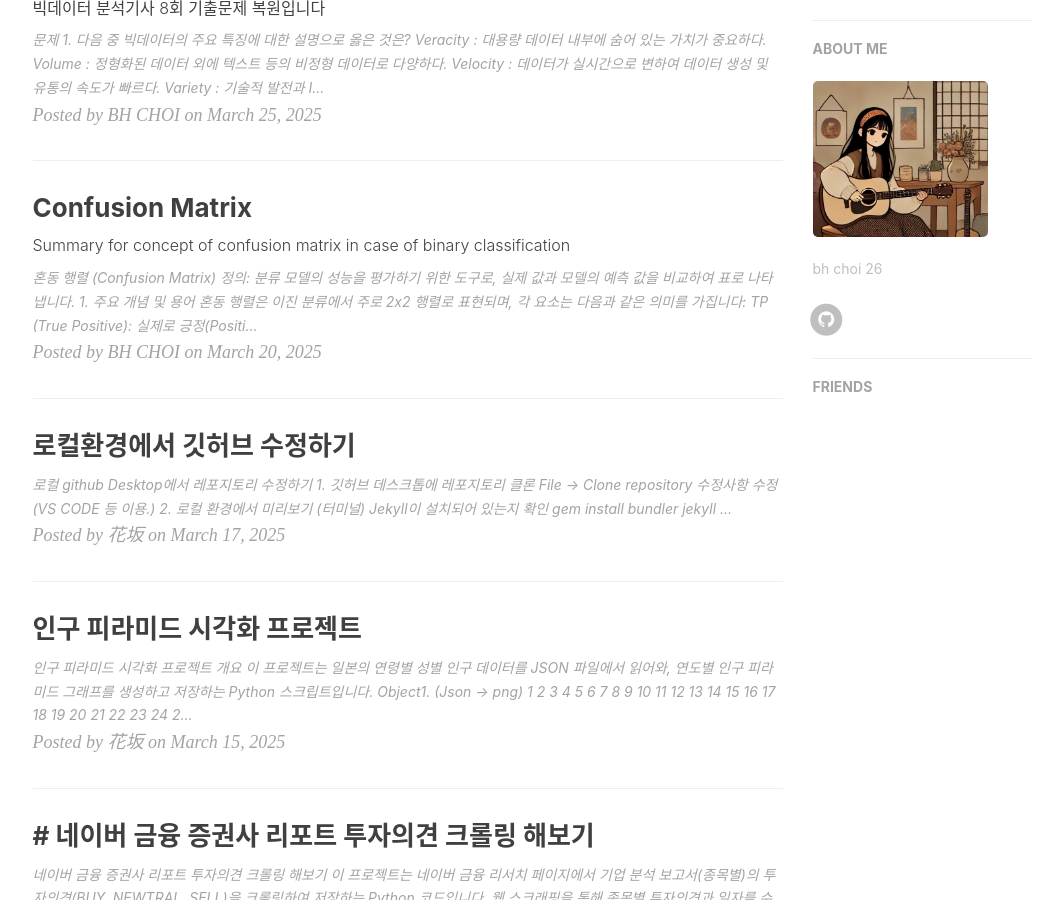
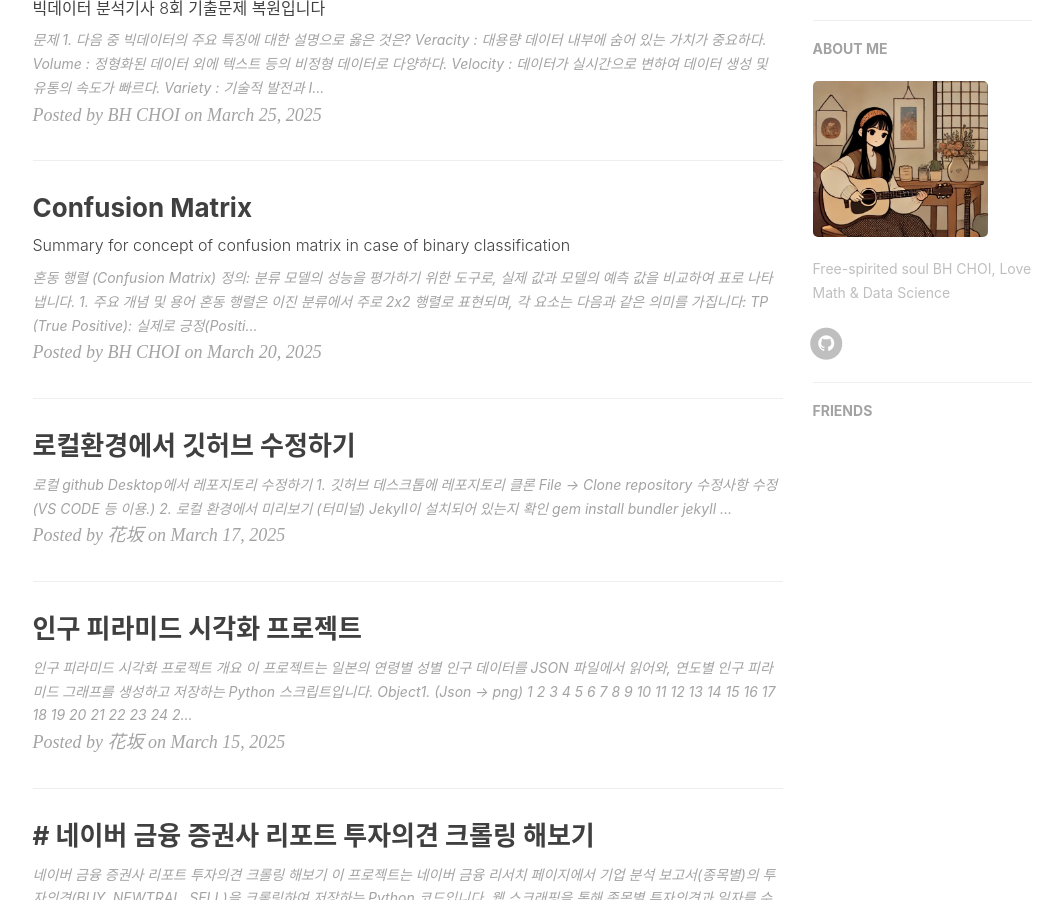
Before and after one commit to cbh456746/cbh456746.github.io, a Jekyll site: the page built from index.html, in a window 1280 px wide and 900 px high, scrolled down 514 px. Shown: the whole window, without its empty margins (135-1196 px from the left). Built offline with Jekyll 4.4.1, drawn with Linux system fonts in a browser that asks for light colours; nearby versions of some CDN libraries; the list of posts is cut into pages by our own code; comment, search, counter and statistics services are not loaded.

Commit message:
Update _config.yml

```diff
--- a/_config.yml
+++ b/_config.yml
@@ -72,7 +72,7 @@ ga_domain: huangxuan.me
 
 # Sidebar settings
 sidebar: true # whether or not using Sidebar.
-sidebar-about-description: "bh choi 26"
+sidebar-about-description: "Free-spirited soul BH CHOI, Love Math & Data Science"
 sidebar-avatar: img/blog-profile-test.jpg # use absolute URL, seeing it's used in both `/` and `/about/`
 
 # Featured Tags
```
